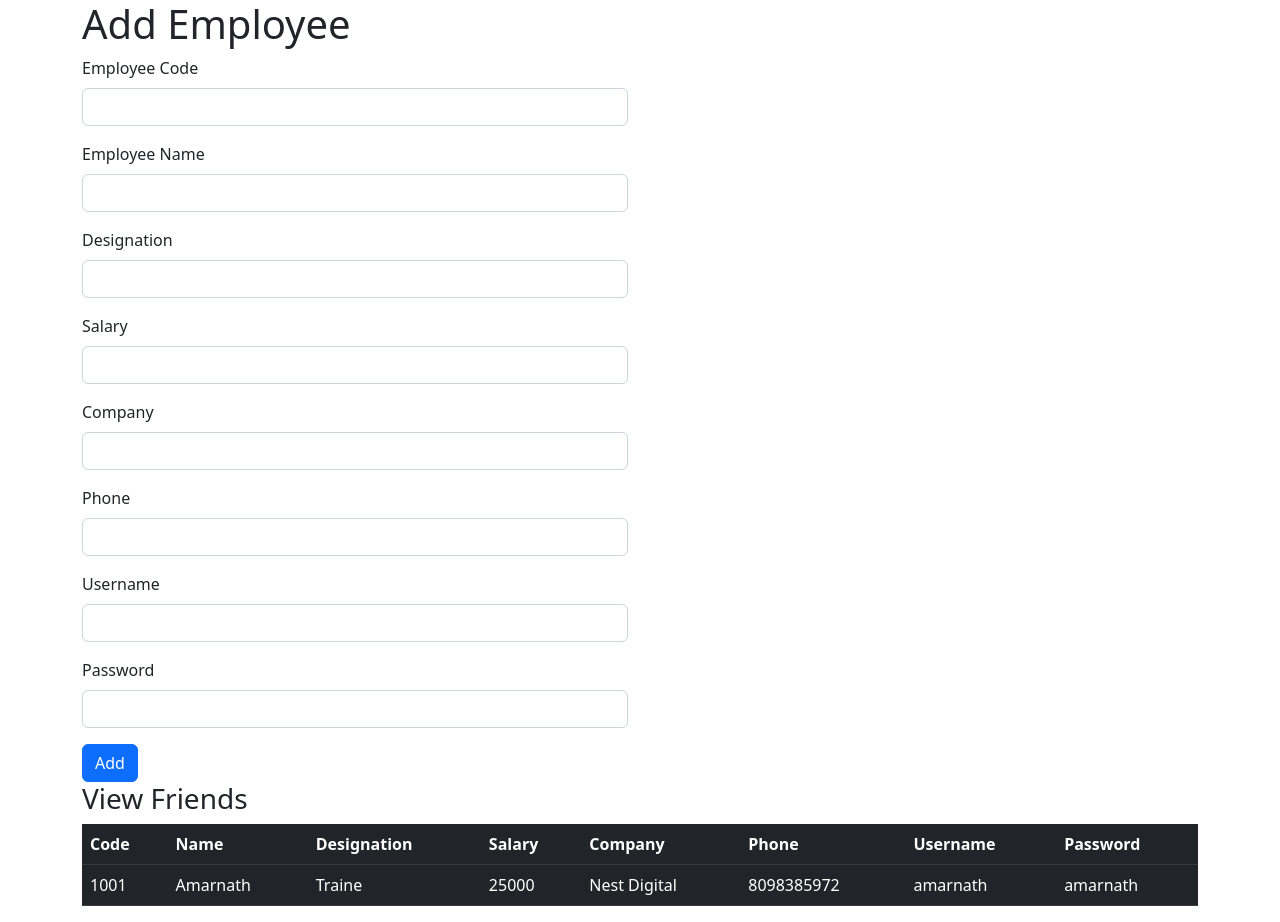
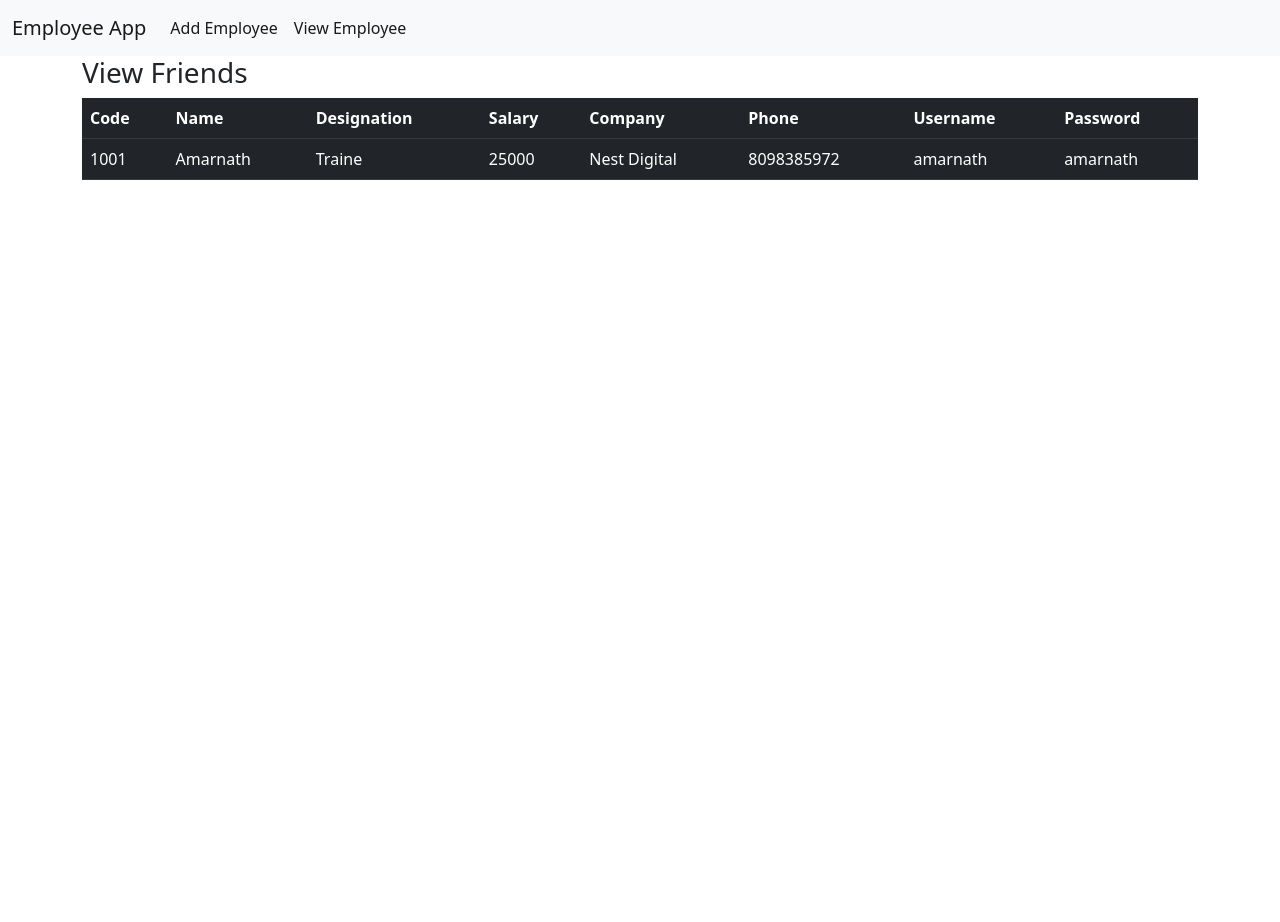
Before and after one commit to j1999amar/EmployeeNew_Anugular, an Angular app: page / in a window 1280 px wide. After the commit the page ends 800 px from the top, so only its background shows below. Built offline with nearby package versions, Linux system fonts and the light colour scheme.

Commit message:
Navbar & Route

```diff
--- a/src/app/add-employee/add-employee.component.html
+++ b/src/app/add-employee/add-employee.component.html
@@ -1,3 +1,4 @@
+<app-navbar></app-navbar>
 <div class="container">
     <div class="row">
         <div class="col-12 col-sm-12 col-md-12 col-lg-6 col-xl-6 col-xxl-6">
@@ -31,7 +32,7 @@
                     <input name="username" [(ngModel)]="username" type="text" class="text form-control">
                 </div><div class="col-12 col-sm-12 col-md-12 col-lg-12 col-xl-12 col-xxl-12" >
                     <label for="" class="form-label">Password</label>
-                    <input name="password" [(ngModel)]="username" type="password" class="text form-control">
+                    <input name="password" [(ngModel)]="password" type="password" class="text form-control">
                 </div>
                 <div class="col-12 col-sm-12 col-md-12 col-lg-12 col-xl-12 col-xxl-12" >
                     <button (click)="readValue()" class="btn btn-primary">Add</button>
--- a/src/app/app.component.html
+++ b/src/app/app.component.html
@@ -1,2 +1 @@
-<app-add-employee></app-add-employee>
-<app-view-employee></app-view-employee>
+<router-outlet></router-outlet>
--- a/src/app/app.module.ts
+++ b/src/app/app.module.ts
@@ -6,17 +6,28 @@
 import { AddEmployeeComponent } from './add-employee/add-employee.component';
 import { FormsModule } from '@angular/forms';
 import { ViewEmployeeComponent } from './view-employee/view-employee.component';
-
+import { NavbarComponent } from './navbar/navbar.component';
+import { RouterModule, Routes } from '@angular/router';
+const myRouter:Routes=[{
+  path:'',
+  component:ViewEmployeeComponent
+},
+{
+  path:'addEmployee',
+  component:AddEmployeeComponent
+}]
 @NgModule({
   declarations: [
     AppComponent,
     AddEmployeeComponent,
-    ViewEmployeeComponent
+    ViewEmployeeComponent,
+    NavbarComponent
   ],
   imports: [
     BrowserModule,
     AppRoutingModule,
-    FormsModule
+    FormsModule,
+    RouterModule.forRoot(myRouter)
   ],
   providers: [],
   bootstrap: [AppComponent]
--- /dev/null
+++ b/src/app/navbar/navbar.component.html
@@ -0,0 +1,18 @@
+<nav class="navbar navbar-expand-lg bg-light">
+    <div class="container-fluid">
+      <a class="navbar-brand" routerLink="">Employee App</a>
+      <button class="navbar-toggler" type="button" data-bs-toggle="collapse" data-bs-target="#navbarNav" aria-controls="navbarNav" aria-expanded="false" aria-label="Toggle navigation">
+        <span class="navbar-toggler-icon"></span>
+      </button>
+      <div class="collapse navbar-collapse" id="navbarNav">
+        <ul class="navbar-nav">
+          <li class="nav-item">
+            <a class="nav-link active" aria-current="page" routerLink="/addEmployee">Add Employee</a>
+          </li>
+          <li class="nav-item">
+            <a class="nav-link active" routerLink="/">View Employee</a>
+          </li>
+        </ul>
+      </div>
+    </div>
+  </nav>
--- a/src/app/view-employee/view-employee.component.html
+++ b/src/app/view-employee/view-employee.component.html
@@ -1,3 +1,4 @@
+<app-navbar></app-navbar>
 <div class="container">
     <div class="row">
         <h3>View Friends</h3>
```
Also changed, not shown: src/app/navbar/navbar.component.ts (added, +10 -0 lines), src/app/navbar/navbar.component.css (added).
